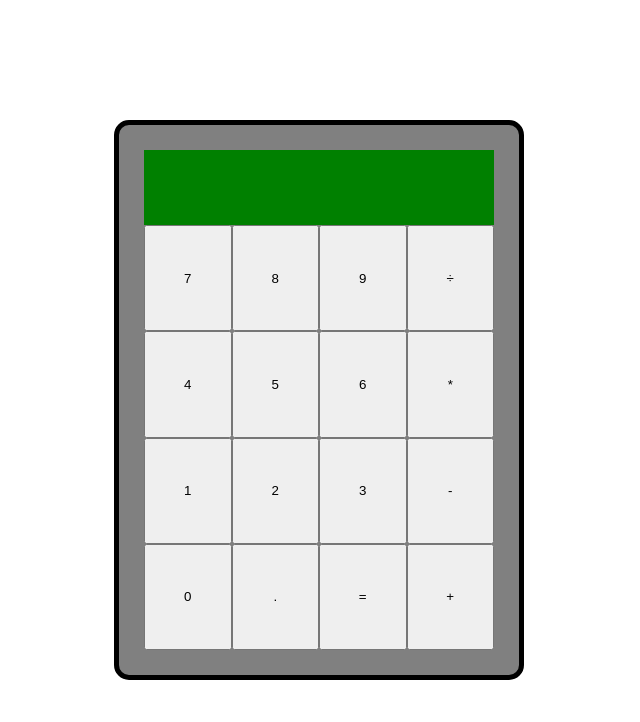
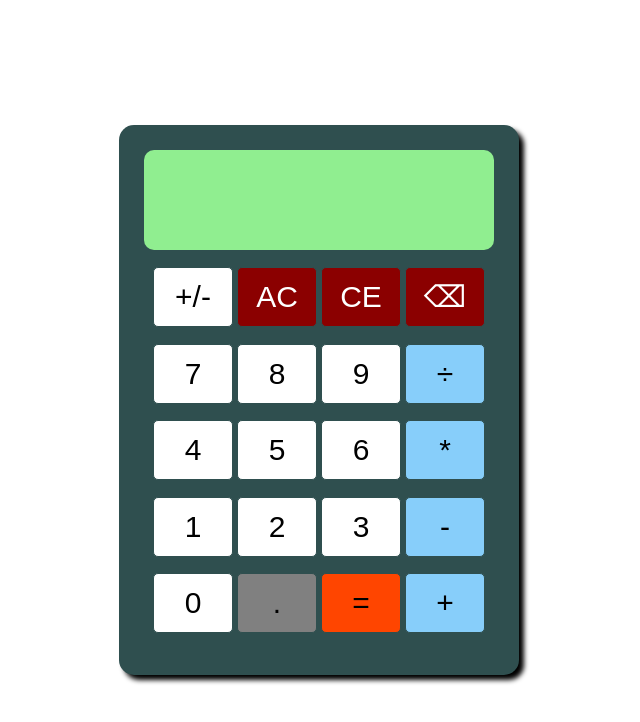
Before and after one commit to italloalexsander/calculator, a plain HTML site: page index.html in a window 1280 px wide. Shown: the whole page, without its empty margins (321-961 px from the left). Drawn offline with Linux system fonts and the light colour scheme.

Commit message:
Finish styling of buttons

```diff
--- a/index.html
+++ b/index.html
@@ -11,22 +11,36 @@
     <div id="outerWrapper">
         <div id="display"></div>
         <div id="buttonsWrapper">
+            <div class="rowWrapper clear">
+                <button class="digits">+/-</button>
+                <button class="digits delete">AC</button>
+                <button class="digits delete">CE</button>
+                <button class="digits delete">&#x232B;</button>
+            </div>
+            <div class="rowWrapper">
                 <button class="digits">7</button>
                 <button class="digits">8</button>
                 <button class="digits">9</button>
-            <button class="digits">÷</button>
+                <button class="digits operators">÷</button>
+            </div>
+            <div class="rowWrapper">
                 <button class="digits">4</button>
                 <button class="digits">5</button>
                 <button class="digits">6</button>
-            <button class="digits">*</button>
+                <button class="digits operators">*</button>
+            </div>
+            <div class="rowWrapper">
                 <button class="digits">1</button>
                 <button class="digits">2</button>
                 <button class="digits">3</button>
-            <button class="digits">-</button>
+                <button class="digits operators">-</button>
+            </div>
+            <div class="rowWrapper">
                 <button class="digits">0</button>
-            <button class="digits">.</button>
-            <button class="digits">=</button>
-            <button class="digits">+</button>
+                <button class="digits point">.</button>
+                <button class="digits equals">=</button>
+                <button class="digits operators">+</button>
+            </div>
         </div>
     </div>
 </body>
--- a/style.css
+++ b/style.css
@@ -11,29 +11,65 @@ body{
 }
 
 #outerWrapper{
-    border: 5px solid black;
+    border-radius: 15px;
     padding: 25px;
     border-radius: 15px;
     height: 500px;
     width: 350px;
-    background-color: gray;
+    background-color: darkslategray;
+    box-shadow: 5px 5px 5px black;
 }
 
 #display{
     width: 100%;
     margin: auto;
-    height: 15%;
-    background-color: green;
-}
-
-#buttonsWrapper .digits{
-    width: 25%;
+    height: 20%;
+    background-color: lightgreen;
+    border-radius: 10px;
 }
 
 
+
+#rowWrapper{
+    display: flex;
+    height: 100%;
+    width: 100%;
+}
+
+.digits{
+    width: 80px;
+    height: 60px;
+    font-size: 30px;
+    border: 1px solid darkslategray;
+    border-radius: 5px;
+    background-color: white;
+}
+
+.operators{
+    background-color: lightskyblue;
+}
+
+.point{
+    background-color: gray;
+}
+
+.equals{
+    background-color: orangered;
+}
+
+.delete{
+    background-color: #8B0000;
+    color: white;
+}
+
+.digits:active{
+    transform: scale(0.98);
+}
+
 #buttonsWrapper{
+    height: 80%;
     display: flex;
-    flex-wrap: wrap;
-    height: 85%;
-
+    flex-direction: column;
+    justify-content: space-evenly;
+    align-items: center;
 }
```
Lines whose indentation alone changed are shown as unchanged.
